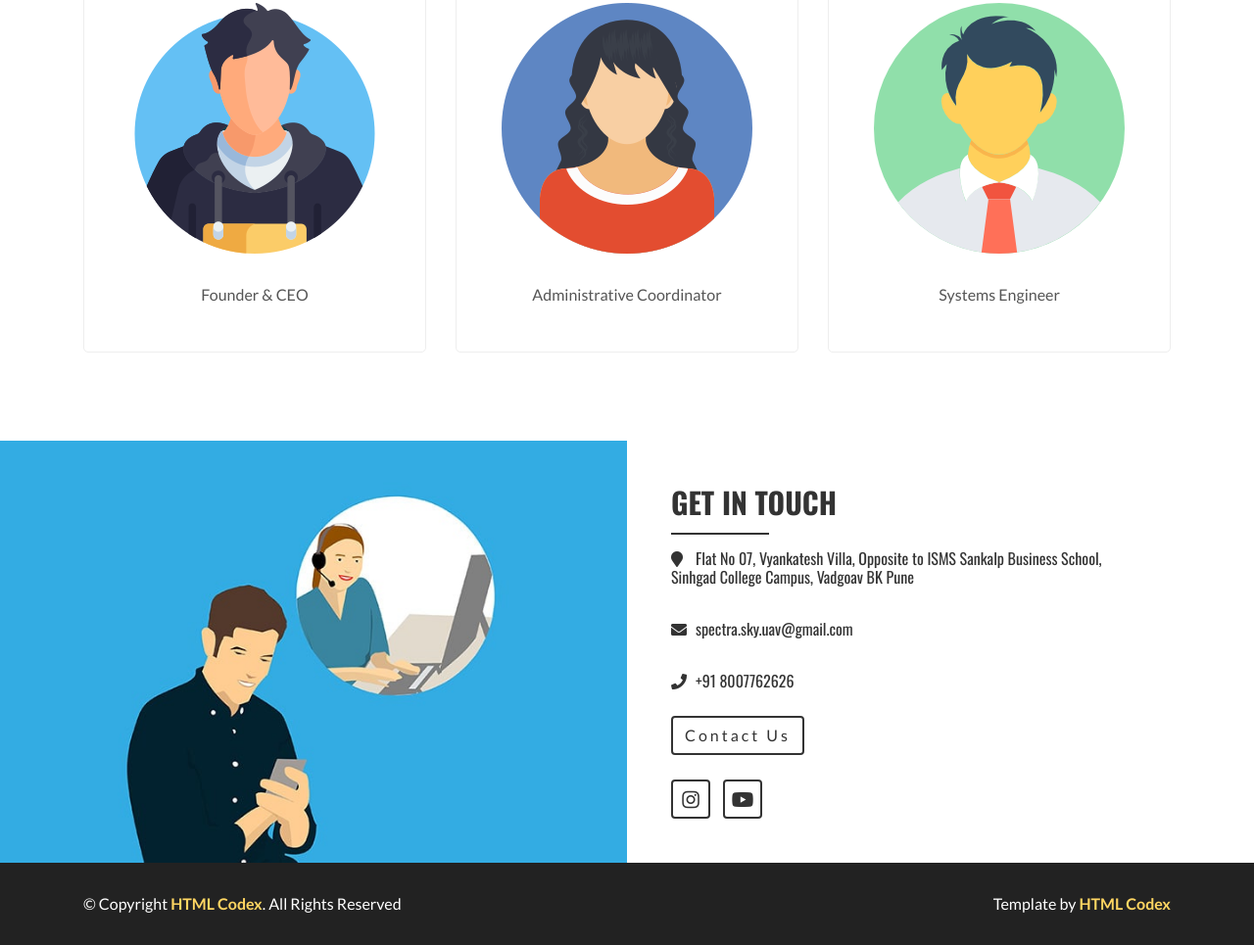
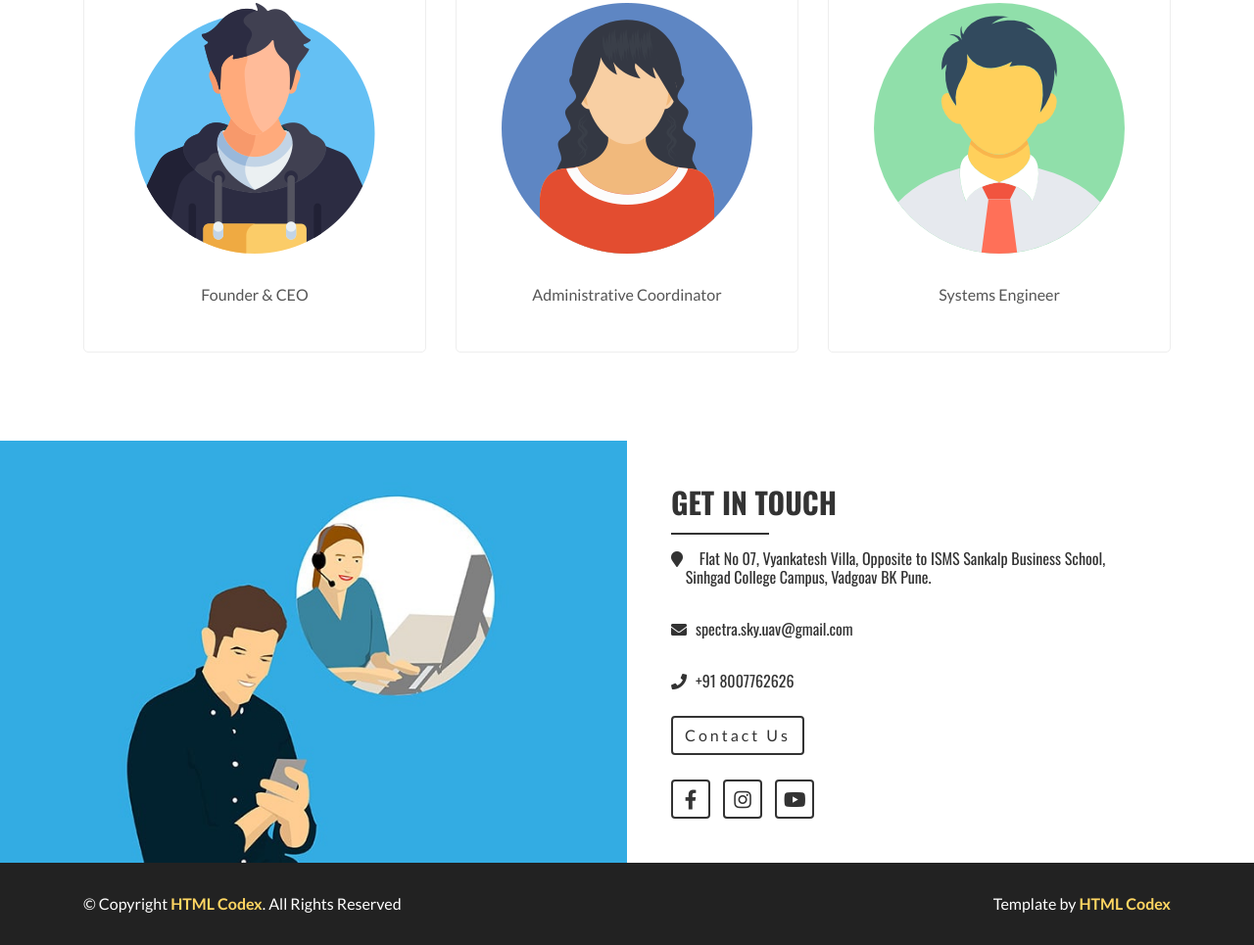
Before and after one commit to spectra-sky-uav/home, a plain HTML site: page index.html in a window 1280 px wide. Shown: the part 4042-5007 px from the top of the page at 98% size. Drawn offline with nearby package versions, Linux system fonts and the light colour scheme.

Commit message:
Update index.html

```diff
--- a/index.html
+++ b/index.html
@@ -385,10 +385,9 @@
                     <div class="col-md-6">
                         <div class="contact-info">
                             <h2>Get in Touch</h2>
-                            <h3><i class="fa fa-map-marker"></i>Flat No 07, Vyankatesh Villa,
+                            <h3><i class="fa fa-map-marker"></i> Flat No 07, Vyankatesh Villa,
                                 Opposite to ISMS Sankalp Business School,<br>
-                                Sinhgad College Campus,
-                                Vadgoav BK Pune
+                                &nbsp; &nbsp; Sinhgad College Campus, Vadgoav BK Pune.
                             </h3>
                             <br>
                             <h3><i class="fa fa-envelope"></i>spectra.sky.uav@gmail.com</h3>
@@ -397,8 +396,8 @@
                             <a class="btn" href="tel:+918007762626">Contact Us</a>
                             <div class="social">
                                 <!--<a href=""><i class="fab fa-twitter"></i></a> -->
-                                <!--<a href=""><i class="fab fa-facebook-f"></i></a> -->
                                 <!--<a href=""><i class="fab fa-linkedin-in"></i></a> -->
+                                <a href="https://www.facebook.com/profile.php?id=61557799508259"><i class="fab fa-facebook-f"></i></a>
                                 <a href="https://www.instagram.com/spectra_uav/"><i class="fab fa-instagram"></i></a>
                                 <a href="https://www.youtube.com/channel/UCKQBzQjE0u1UXjKA03095Vg"><i class="fab fa-youtube"></i></a>
                              </div>
```
